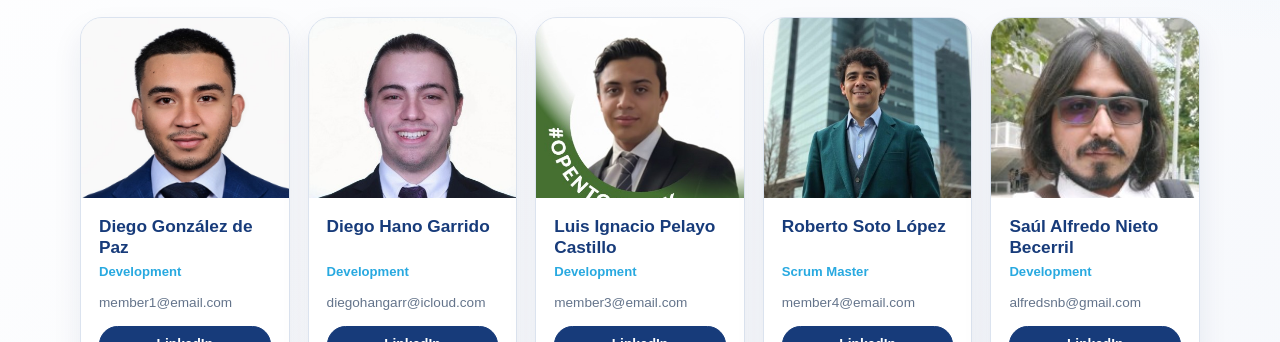
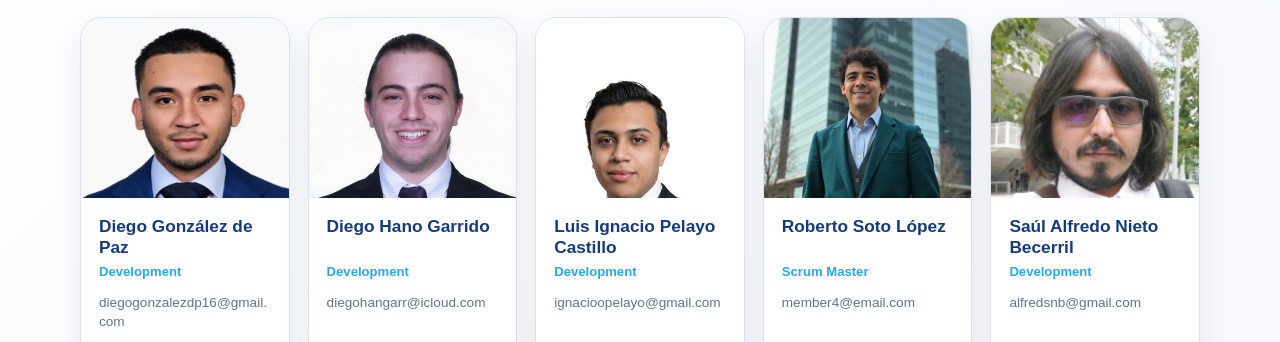
Before and after one commit to Vladlock007/Creditos, a plain HTML site: page index.html in a window 1280 px wide. Shown: the part 547-889 px from the top of the page. Drawn offline with Linux system fonts and the light colour scheme.

Commit message:
Add files via upload

```diff
--- a/index.html
+++ b/index.html
@@ -427,7 +427,7 @@
           <div class="member-info">
             <h3>Diego González de Paz</h3>
             <p class="role">Development</p>
-            <p class="email">member1@email.com</p>
+            <p class="email">diegogonzalezdp16@gmail.com</p>
             <div class="links">
               <a class="primary" href="https://www.linkedin.com/in/diego-gonz%C3%A1lez-0790b331b/" target="_blank" rel="noopener noreferrer">LinkedIn</a>
               <a href="https://github.com/DiegoGlez04" target="_blank" rel="noopener noreferrer">GitHub</a>
@@ -449,11 +449,11 @@
         </article>
 
         <article class="member-card">
-          <img class="member-photo" src="images/Luis.jpg" alt="Photo of Member 3" />
+          <img class="member-photo" src="images/Luis.jpeg" alt="Photo of Member 3" />
           <div class="member-info">
             <h3>Luis Ignacio Pelayo Castillo</h3>
             <p class="role">Development</p>
-            <p class="email">member3@email.com</p>
+            <p class="email">ignacioopelayo@gmail.com</p>
             <div class="links">
               <a class="primary" href="https://www.linkedin.com/in/luis-ignacio-pelayo-castillo-789736321/" target="_blank" rel="noopener noreferrer">LinkedIn</a>
               <a href="https://github.com/IgnacioPecas" target="_blank" rel="noopener noreferrer">GitHub</a>
```
Also changed, not shown: images/Luis.jpeg (added).
